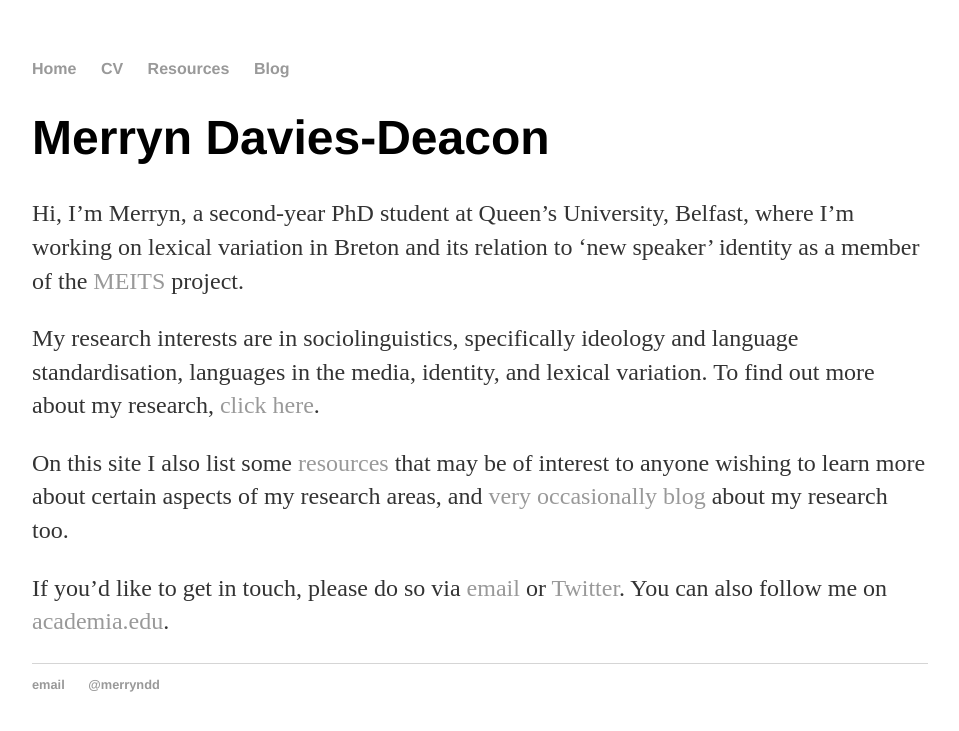
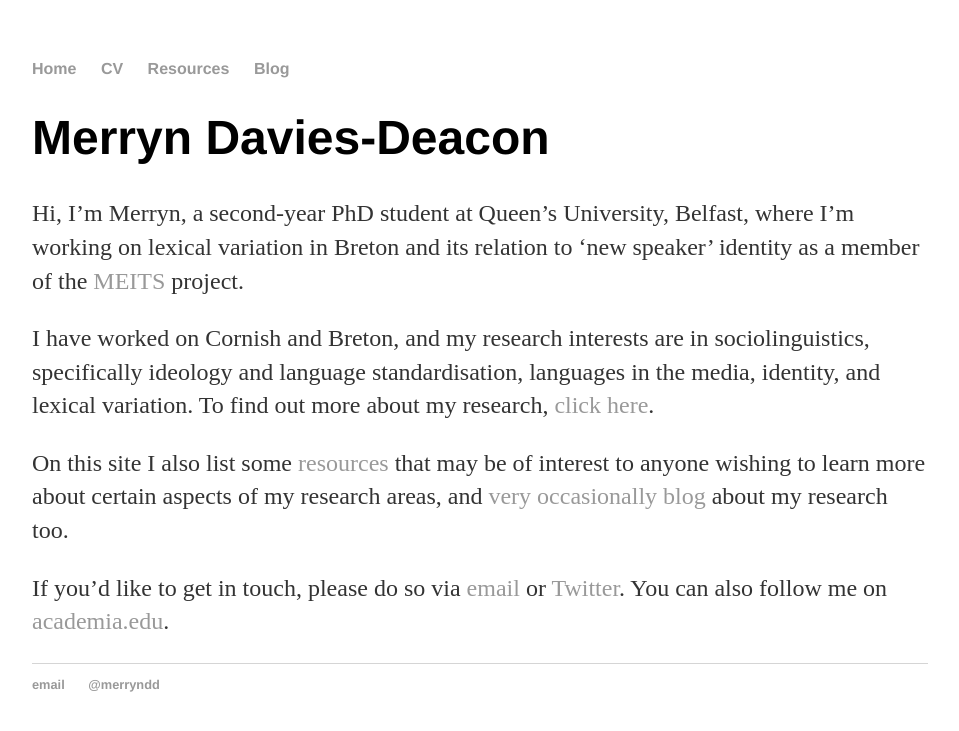
Before and after one commit to merryndd/merryndd.github.io, a Jekyll site: the page built from index.html, in a window 1280 px wide. Shown: the top 731 px of the page, without its empty margins (160-1119 px from the left). Built offline with Jekyll 4.4.1, drawn with Linux system fonts in a browser that asks for light colours.

Commit message:
Update index.html

```diff
--- a/index.html
+++ b/index.html
@@ -5,7 +5,7 @@ title: Merryn Davies-Deacon
 <div class="blurb">
 	<h1>Merryn Davies-Deacon</h1>
 	<p>Hi, I’m Merryn, a second-year PhD student at Queen’s University, Belfast, where I’m working on lexical variation in Breton and its relation to ‘new speaker’ identity as a member of the <a href="http://meits.org">MEITS</a> project.</p>
-	<p>My research interests are in sociolinguistics, specifically ideology and language standardisation, languages in the media, identity, and lexical variation. To find out more about my research, <a href="/cv">click here</a>.</p>
+	<p>I have worked on Cornish and Breton, and my research interests are in sociolinguistics, specifically ideology and language standardisation, languages in the media, identity, and lexical variation. To find out more about my research, <a href="/cv">click here</a>.</p>
 	<p>On this site I also list some <a href="/resources">resources</a> that may be of interest to anyone wishing to learn more about certain aspects of my research areas, and <a href="/news">very occasionally blog</a> about my research too.</p>
 	<p>If you’d like to get in touch, please do so via <a href="mailto:mdaviesdeacon01@qub.ac.uk">email</a> or <a href="http://twitter.com/merryndd">Twitter</a>. You can also follow me on <a href="https://qub.academia.edu/MerrynDaviesDeacon">academia.edu</a>.</p>
 </div><!-- /.blurb -->
```
